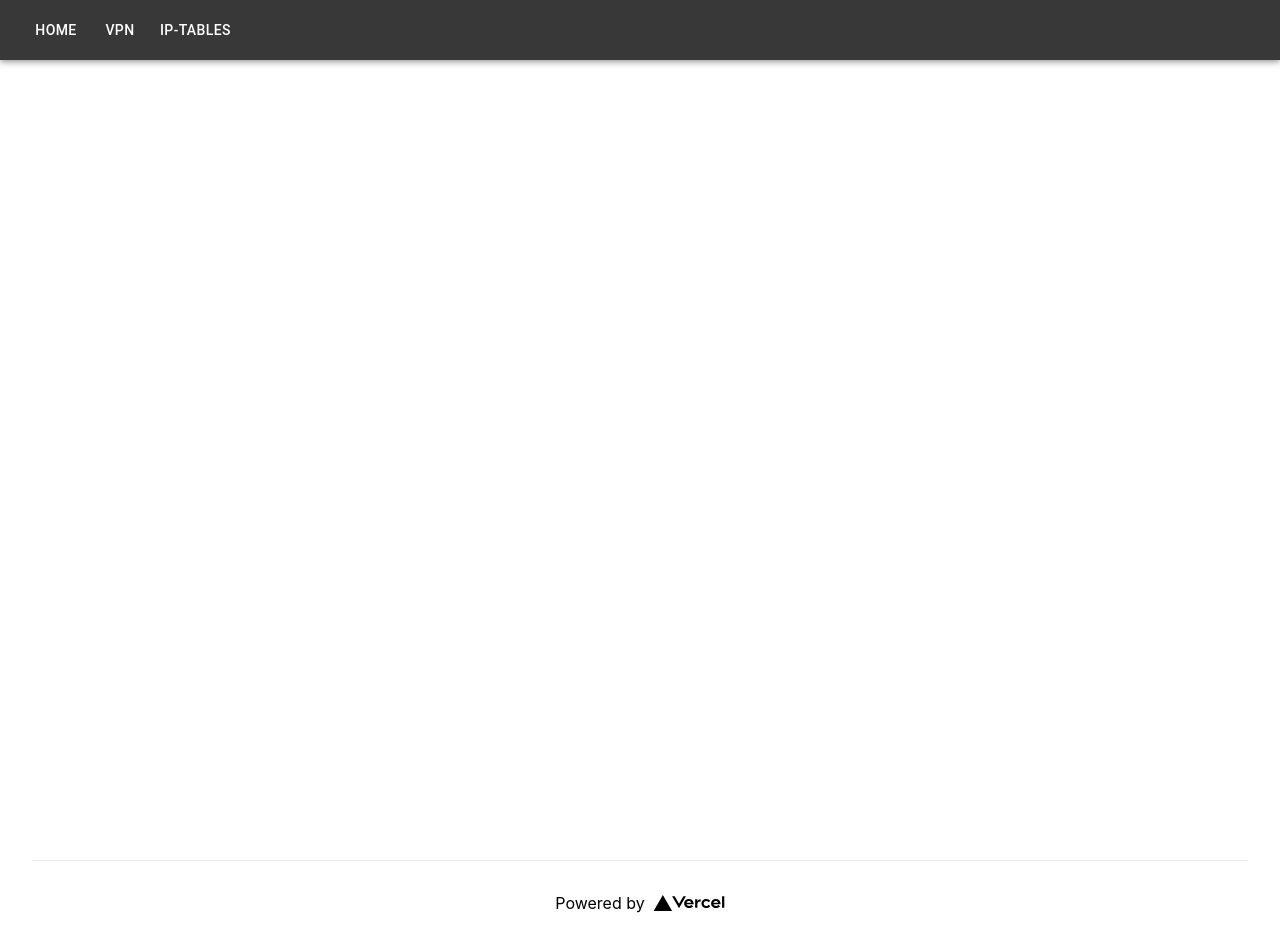
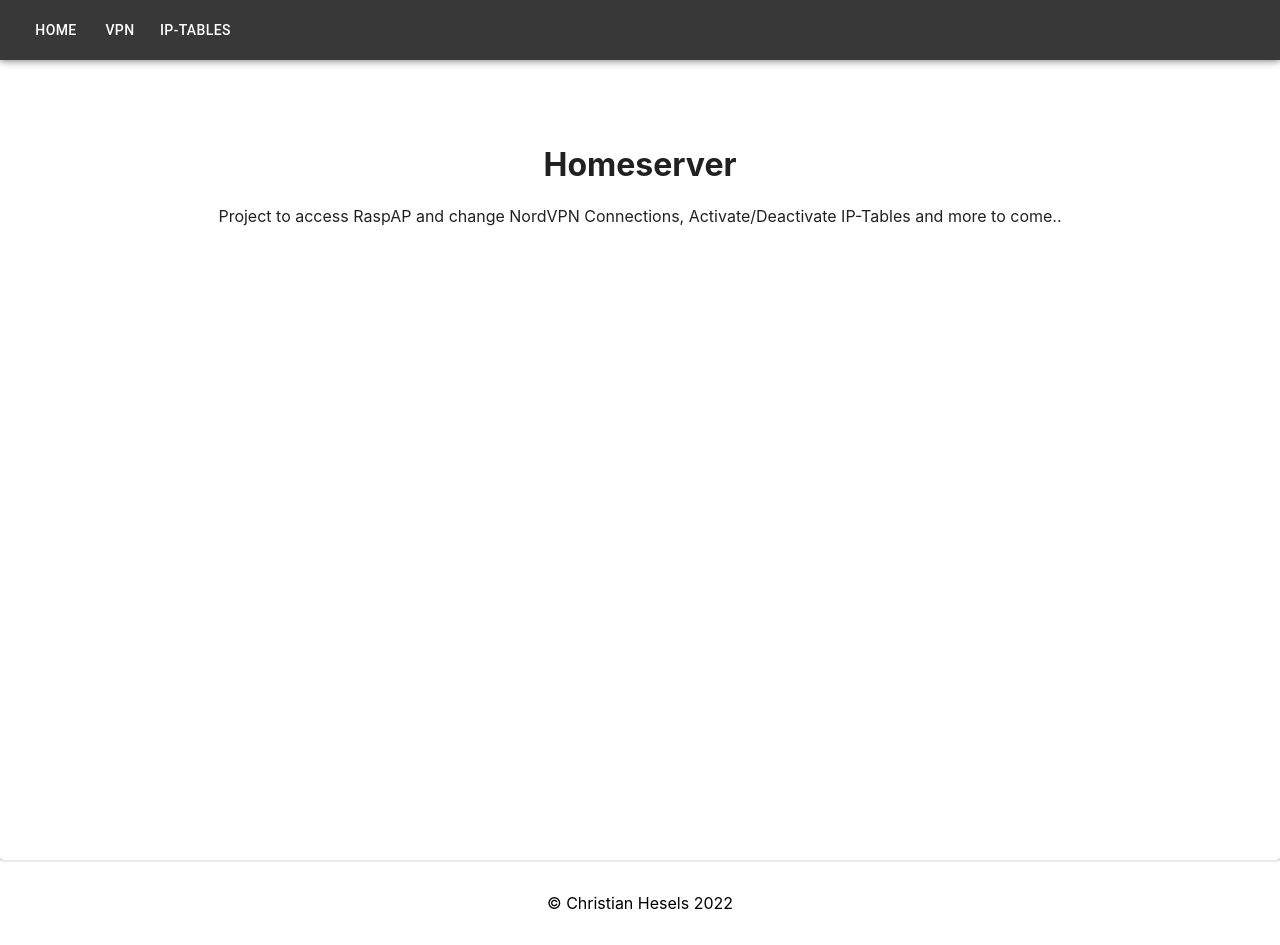
Before and after one commit to ChristianHesels/home-server, a Next.js app in the folder app/: page / in a window 1280 px wide. Built offline with nearby package versions, Linux system fonts and the light colour scheme.

Commit message:
Added Footer and adjusted css

```diff
--- a/app/pages/index.tsx
+++ b/app/pages/index.tsx
@@ -1,29 +1,24 @@
 import type {NextPage} from 'next';
 import Head from 'next/head';
-import Image from 'next/image';
+import Paper from '@mui/material/Paper';
 import styles from '../styles/Home.module.css';
 
 const Home: NextPage = () => {
   return (
     <div className={styles.container}>
       <Head>
-        <title>Zuhause</title>
+        <title>Homeserver</title>
       </Head>
 
-      <main className={styles.main}></main>
+      <Paper className={styles.paper}>
+        <main className={styles.main}>
+          <h1>Homeserver</h1>
+          Project to access RaspAP and change NordVPN Connections,
+          Activate/Deactivate IP-Tables and more to come..
+        </main>
+      </Paper>
 
-      <footer className={styles.footer}>
-        <a
-          href="https://vercel.com?utm_source=create-next-app&utm_medium=default-template&utm_campaign=create-next-app"
-          target="_blank"
-          rel="noopener noreferrer"
-        >
-          Powered by{' '}
-          <span className={styles.logo}>
-            <Image src="/vercel.svg" alt="Vercel Logo" width={72} height={16} />
-          </span>
-        </a>
-      </footer>
+      <footer className={styles.footer}>© Christian Hesels 2022</footer>
     </div>
   );
 };
--- a/app/styles/Home.module.css
+++ b/app/styles/Home.module.css
@@ -1,15 +1,19 @@
-.container {
-  padding: 0 2rem;
-}
-
 .main {
   min-height: 100vh;
   padding: 4rem 0;
   flex: 1;
   display: flex;
   flex-direction: column;
-  justify-content: center;
+  justify-content: top;
   align-items: center;
+}
+
+.paper {
+  background-color: #1d1d1f;
+  color: white;
+  padding-left: 30px;
+  padding-right: 30px;
+  text-align: justify;
 }
 
 .footer {
```
Also changed, not shown: app/styles/globals.css (line endings or trailing spaces).
